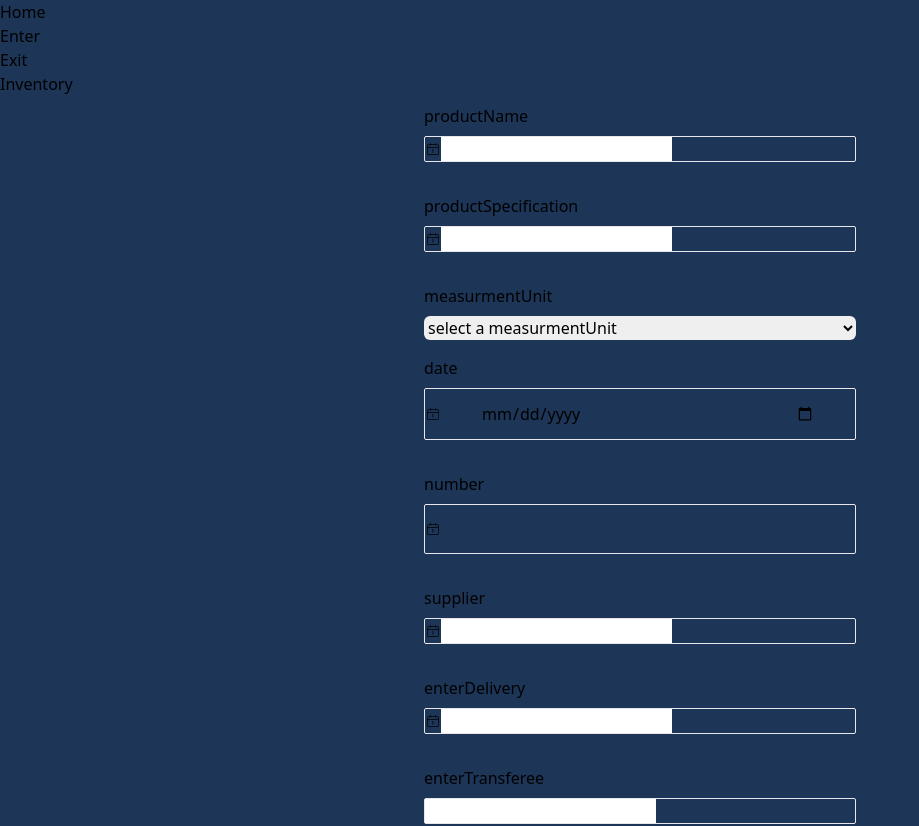
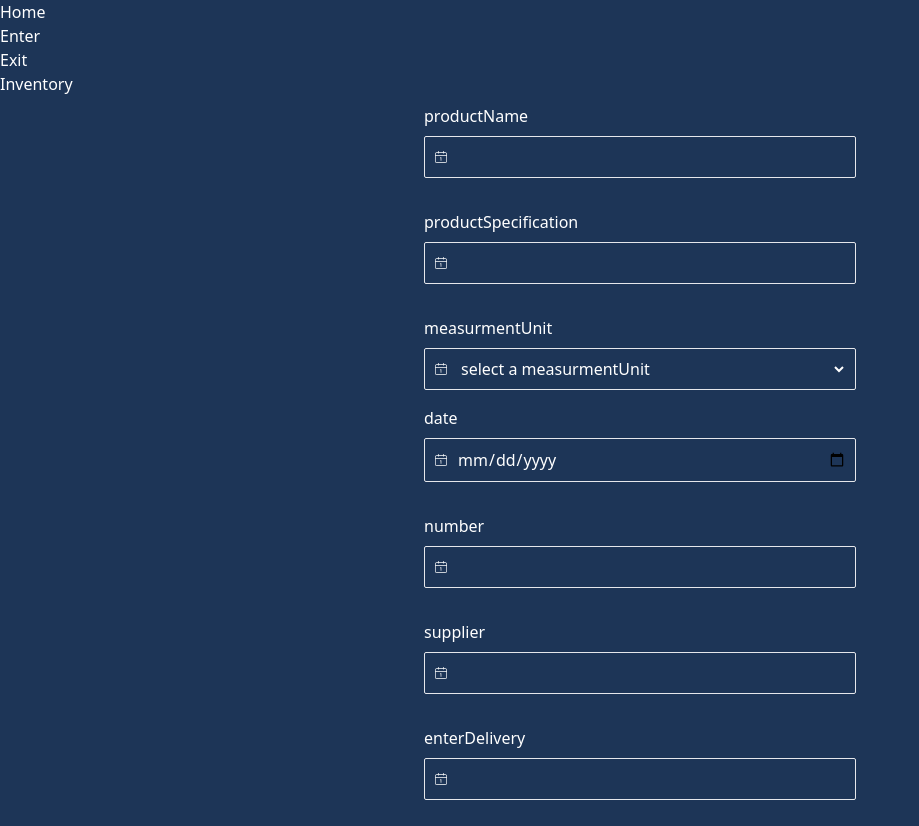
Before and after one commit to Arman-Abbasian/inventory_app_with_react_router_dom_persianVersion, a React (Create React App) app: page /Enter in a window 1280 px wide. Shown: the top 826 px of the page, without its empty margins (0-919 px from the left). Built offline with nearby package versions, Linux system fonts and the light colour scheme; data requests are answered from the project's data file; the HTML template or start-up script is replaced by a standard one.

Commit message:
some change in SearchSelect

```diff
--- a/package.json
+++ b/package.json
@@ -12,6 +12,7 @@
     "react": "^18.2.0",
     "react-dom": "^18.2.0",
     "react-hot-toast": "^2.4.0",
+    "react-icons": "^4.7.1",
     "react-router-dom": "^6.5.0",
     "react-scripts": "5.0.1",
     "web-vitals": "^2.1.4",
--- a/src/App.css
+++ b/src/App.css
@@ -1,3 +1,4 @@
 body{
     background-color: #1D3557;
+    color: #fff;
 }
--- a/src/common/Input.jsx
+++ b/src/common/Input.jsx
@@ -3,9 +3,9 @@ const Input = ({name,type="text",formik,logo}) => {
         <>
         <div className="flex flex-col gap-2 justify-center items-center w-full relative">
             <label className="flex w-full" htmlFor={`${name}`}>{`${name}`}</label>
-            <div className="border rounded-sm focus:border-2 flex items-center w-full">
+            <div className="border rounded-sm focus:border-2 flex items-center w-full p-2 gap-2">
                 <span>{logo}</span>
-                <input className="form-input px-10 py-3 w-full rounded-md outline-none focus:outline-none flex-1 bg-transparent" type={type} id={`${name}`}  name={`${name}`} {...formik.getFieldProps({name})} />
+                <input className="form-input w-full rounded-md outline-none flex-1 bg-transparent" type={type} id={`${name}`}  name={`${name}`} {...formik.getFieldProps({name})} />
             </div>
         </div>
 
--- a/src/common/SearchSelect.jsx
+++ b/src/common/SearchSelect.jsx
@@ -3,11 +3,11 @@ const SearchSelect = ({options,name,type="text",formik,logo}) => {
         <>
             <div className="flex flex-col gap-2 justify-center items-center w-full relative">
                 <label className="flex w-full" htmlFor={`${name}`}>{`${name}`}</label>
-            <div className="border rounded-sm focus:border-2 flex items-center w-full">
+                <div className="border rounded-sm focus:border-2 flex items-center w-full p-2 gap-2" >
                     <span>{logo}</span>
-                <input list={name} type={type} />
+                    <input list={name}  className="w-full bg-transparent outline-none" type={type}  onChange={formik.handleChange}  />
                 </div>
-            <datalist id={name}>
+                <datalist id={name} name={`${name}`} {...formik.getFieldProps({name})}>
                 {options.map(item=>{
                         return <option key={item.id} value={item.name}>{item.name}</option>
                     })}
@@ -17,5 +17,4 @@ const SearchSelect = ({options,name,type="text",formik,logo}) => {
         </>
      );
 }
-
 export default SearchSelect;
--- a/src/common/SelectOptions.jsx
+++ b/src/common/SelectOptions.jsx
@@ -1,13 +1,16 @@
-const SelectOptions = ({options,name,formik}) => {
+const SelectOptions = ({options,name,formik,logo}) => {
     return (
         <div className="flex flex-col gap-2 justify-center items-center w-full">
             <label className="flex w-full" htmlFor={`${name}`}>{`${name}`}</label>
-            <select className="w-full rounded-md" name={name} id={name} {...formik.getFieldProps({name})}>
-                <option value="">select a {name}</option>
-                {options.map(item=>{
-                    return <option key={item.id} value={item.id}>{item.name}</option>
-                })}
-            </select>
+            <div className="border rounded-sm focus:border-2 flex items-center w-full p-2 gap-2">
+                <span>{logo}</span>
+                <select className="w-full rounded-md bg-transparent outline-none" name={name} id={name} {...formik.getFieldProps({name})}>
+                    <option value="">select a {name}</option>
+                    {options.map(item=>{
+                        return <option key={item.id} value={item.id}>{item.name}</option>
+                    })}
+                </select>
+            </div>
             {formik.errors[name] && formik.touched[name] && <p className="text-primaty_red">{formik.errors[name]}</p>}
         </div>
      );
--- a/src/pages/Enter.jsx
+++ b/src/pages/Enter.jsx
@@ -45,10 +45,9 @@ const Enter = () => {
         options.enterDelivery= overall.filter(item=>item.kind==="enterDelivery");
         options.enterTransferee= overall.filter(item=>item.kind==="enterTransferee");
     };
-    console.log(options)
     if(overall) {fillOptions()}
     const formik=useFormik({initialValues,onSubmit,validationSchema,validateOnMount:true});
-    // console.log(formik.errors);
+    console.log(formik.errors);
     // console.log(formik.touched)
     // console.log(formik.isValid);
     return (
```
Also changed, not shown: 1 other file (tests, documents, lock files or other folders). Lines whose indentation alone changed are shown as unchanged.
